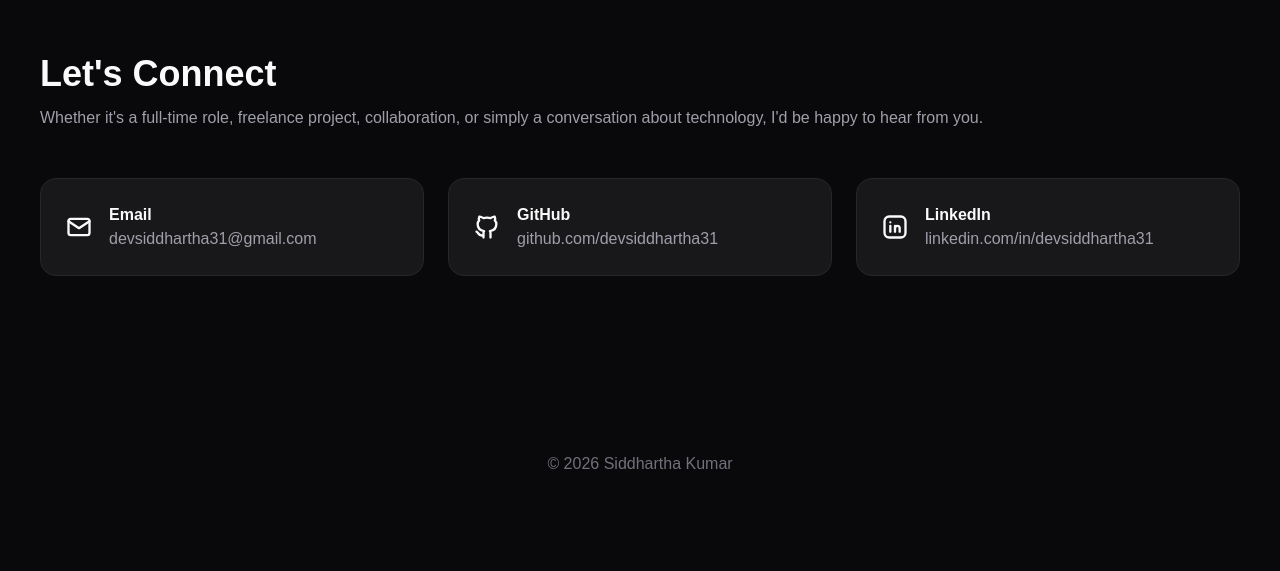
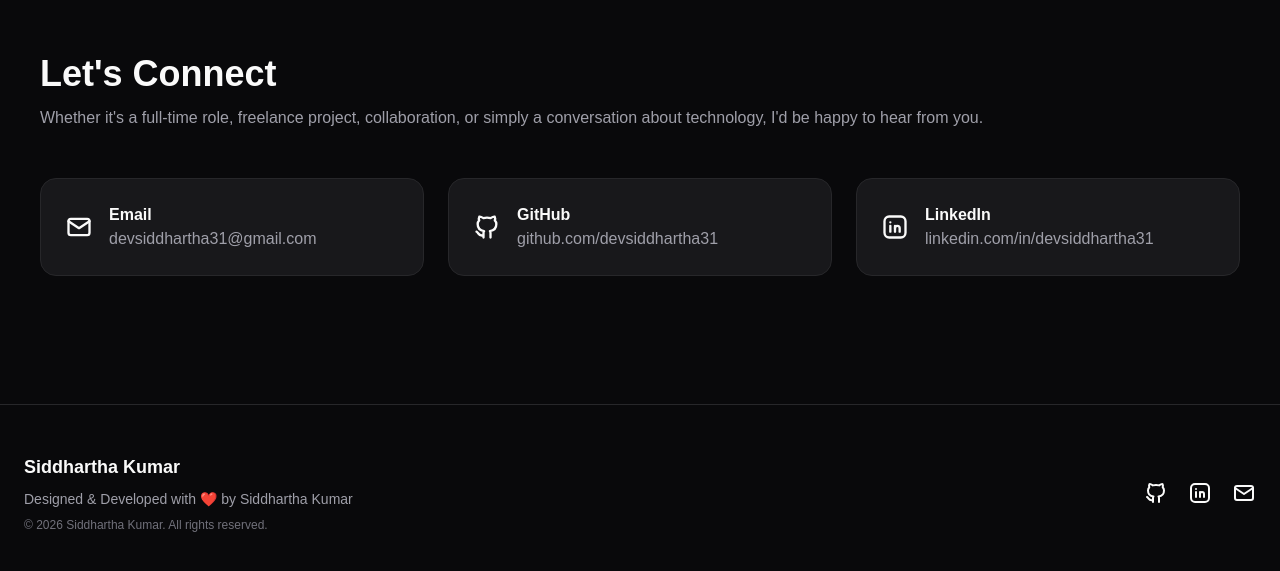
Before and after one commit to devsiddhartha31/devsiddhartha31.github.io, a Next.js app in the folder portfolio/: page / in a window 1280 px wide. Shown: the part 5745-6316 px from the top of the page. Before the commit the page ends 6269 px from the top, so only its background shows below. Built offline with nearby package versions, Linux system fonts and the light colour scheme.

Commit message:
updated footer section

```diff
--- a/portfolio/components/layout/Footer.tsx
+++ b/portfolio/components/layout/Footer.tsx
@@ -1,7 +1,70 @@
+import Link from "next/link";
+
+import {
+  IconBrandGithub,
+  IconBrandLinkedin,
+  IconMail,
+} from "@tabler/icons-react";
+
+import { footer } from "@/data/footer";
+import { social } from "@/data/social";
+
 export default function Footer() {
   return (
-    <section className="py-12 text-center text-zinc-500">
-      © 2026 Siddhartha Kumar
-    </section>
+    <footer className="border-t border-zinc-800 py-12">
+      <div className="mx-auto flex max-w-7xl flex-col items-center justify-between gap-6 px-6 text-center md:flex-row md:text-left">
+
+        <div>
+          <h3 className="text-lg font-semibold">
+            Siddhartha Kumar
+          </h3>
+
+          <p className="mt-2 text-sm text-zinc-400">
+            {footer.message}
+          </p>
+
+          <p className="mt-2 text-xs text-zinc-500">
+            {footer.copyright}
+          </p>
+        </div>
+
+        <div className="flex items-center gap-5">
+
+          <Link
+            href={social.github}
+            target="_blank"
+            aria-label="GitHub"
+          >
+            <IconBrandGithub
+              className="transition hover:text-indigo-400"
+              size={24}
+            />
+          </Link>
+
+          <Link
+            href={social.linkedin}
+            target="_blank"
+            aria-label="LinkedIn"
+          >
+            <IconBrandLinkedin
+              className="transition hover:text-indigo-400"
+              size={24}
+            />
+          </Link>
+
+          <Link
+            href={social.email}
+            aria-label="Email"
+          >
+            <IconMail
+              className="transition hover:text-indigo-400"
+              size={24}
+            />
+          </Link>
+
+        </div>
+
+      </div>
+    </footer>
   );
 }
--- /dev/null
+++ b/portfolio/data/footer.ts
@@ -0,0 +1,4 @@
+export const footer = {
+  message: "Designed & Developed with ❤️ by Siddhartha Kumar",
+  copyright: `© ${new Date().getFullYear()} Siddhartha Kumar. All rights reserved.`,
+};
```
